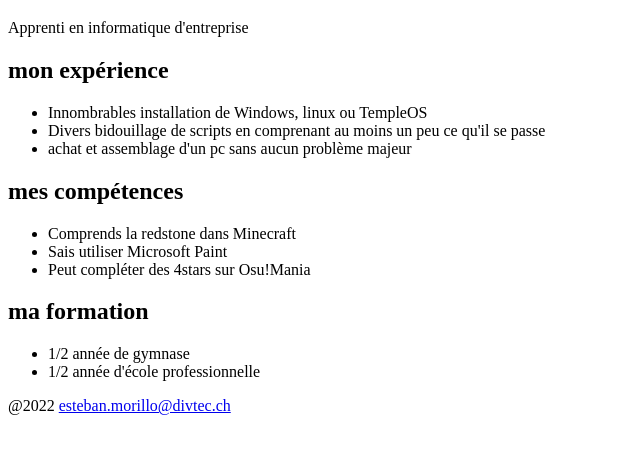
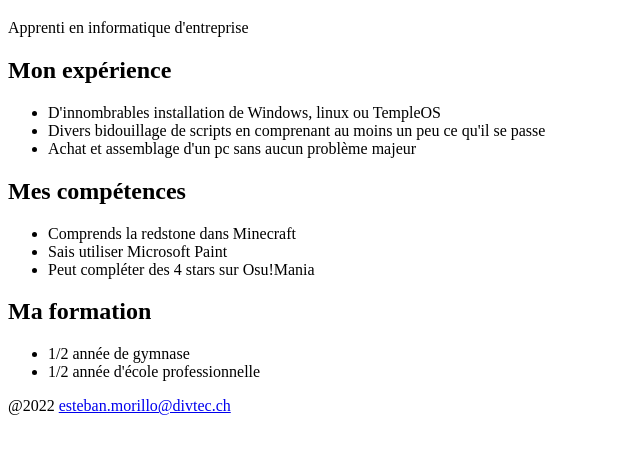
Before and after one commit to divtec-cejef/mon-cv-01-Reubi0910, a plain HTML site: page index.html in a window 1280 px wide. Shown: the part 157-610 px from the top of the page, without its empty margins (0-640 px from the left). Drawn offline with Linux system fonts and the light colour scheme.

Commit message:
petites corrections de texte

```diff
--- a/index.html
+++ b/index.html
@@ -43,19 +43,19 @@
     <h1 id="Nom">Esteban Morillo</h1>
     <p>Apprenti en informatique d'entreprise</p>
 
-    <h2 id="Expe">mon expérience</h2>
+    <h2 id="Expe">Mon expérience</h2>
     <ul>
-        <li>Innombrables installation de Windows, linux ou TempleOS</li>
+        <li>D'innombrables installation de Windows, linux ou TempleOS</li>
         <li>Divers bidouillage de scripts en comprenant au moins un peu ce qu'il se passe</li>
-        <li>achat et assemblage d'un pc sans aucun problème majeur</li>
+        <li>Achat et assemblage d'un pc sans aucun problème majeur</li>
     </ul>
-    <h2 id="Compe">mes compétences</h2>
+    <h2 id="Compe">Mes compétences</h2>
     <ul>
         <li>Comprends la redstone dans Minecraft</li>
         <li>Sais utiliser Microsoft Paint</li>
-        <li>Peut compléter des 4stars sur Osu!Mania</li>
+        <li>Peut compléter des 4 stars sur Osu!Mania</li>
     </ul>
-    <h2 id="Forma">ma formation</h2>
+    <h2 id="Forma">Ma formation</h2>
     <ul>
         <li>1/2 année de gymnase</li>
         <li>1/2 année d'école professionnelle</li>
```
